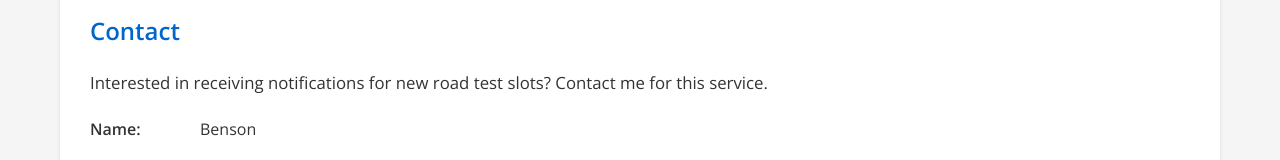
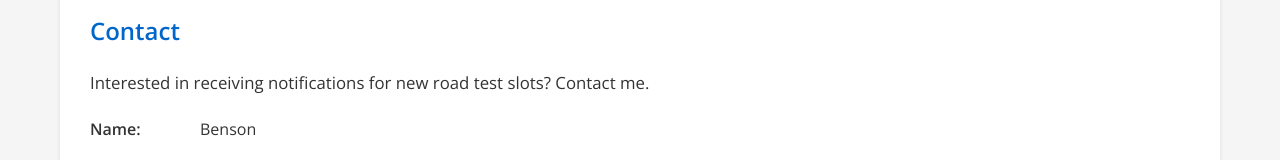
Before and after one commit to wa008/roadtestnotify, a plain HTML site: page index.html in a window 1280 px wide. Shown: the part 742-902 px from the top of the page. Drawn offline with nearby package versions, Linux system fonts and the light colour scheme.

Commit message:
Update index.html

```diff
--- a/index.html
+++ b/index.html
@@ -176,7 +176,7 @@
 
         <div class="content-section">
             <h2>Contact</h2>
-            <p style="margin-bottom: 20px; color: #333; font-size: 1.05em;">Interested in receiving notifications for new road test slots? Contact me for this service.</p>
+            <p style="margin-bottom: 20px; color: #333; font-size: 1.05em;">Interested in receiving notifications for new road test slots? Contact me.</p>
             <div class="info-grid">
                 <div class="info-item">
                     <span class="info-label">Name:</span>
```
